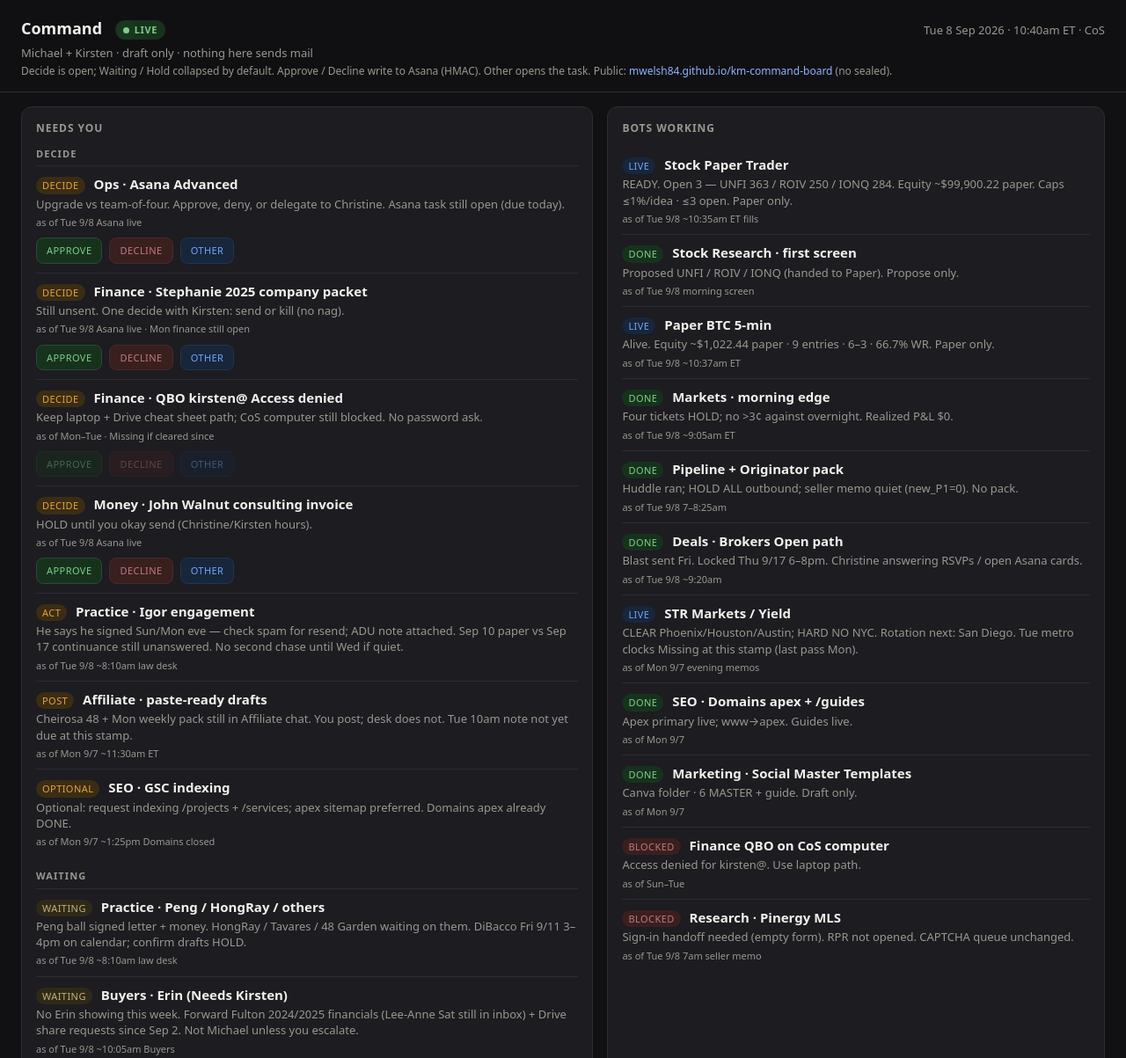
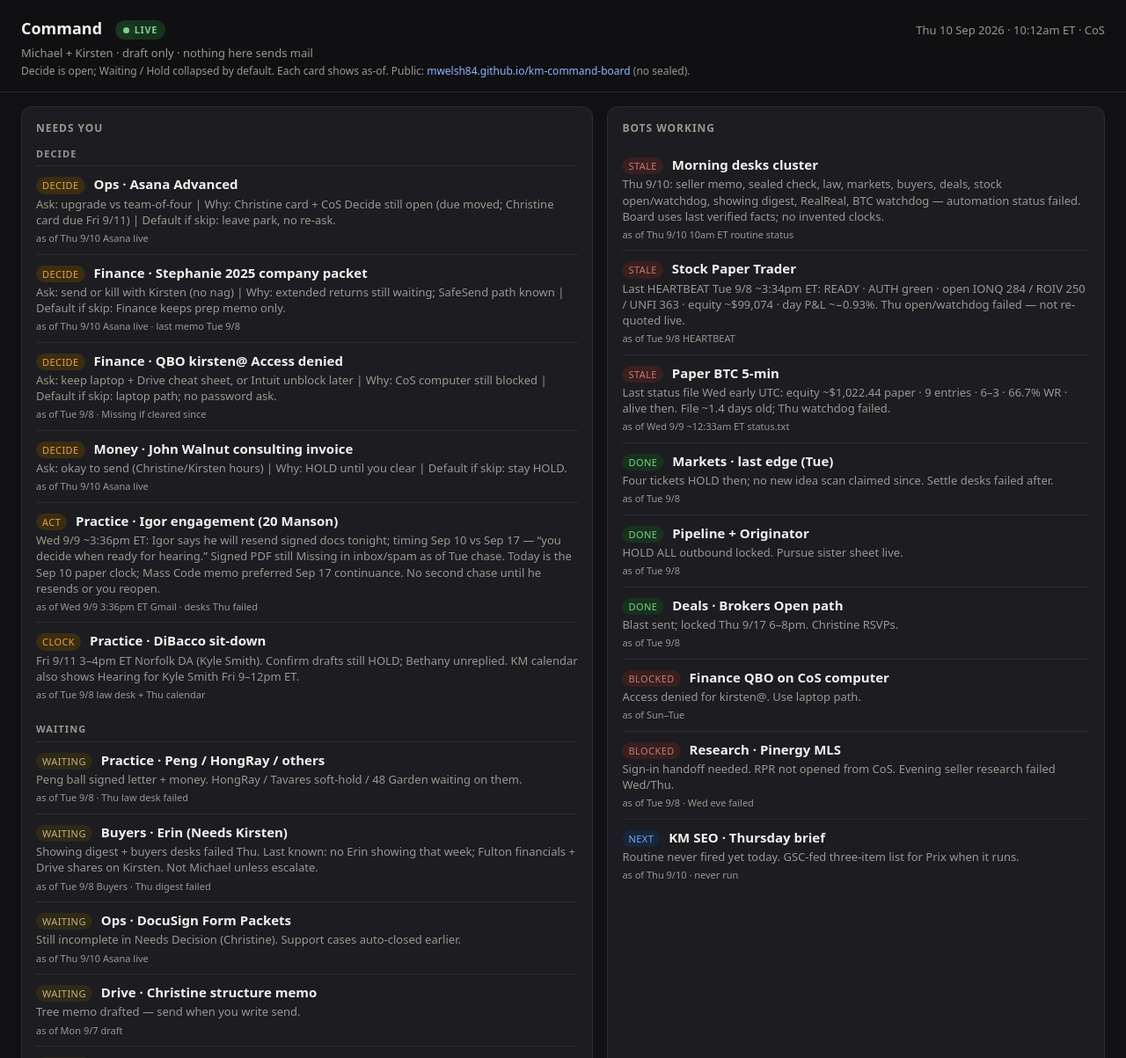
Before and after one commit to mwelsh84/km-command-board, a website: page index.html in a window 1280 px wide. Shown: the top 1203 px of the page at 88% size. Drawn offline with Linux system fonts and the light colour scheme.

Commit message:
Refresh Command board Thu 10 Sep 2026 10:12am ET
Public-safe board only (no sealed / no /workspace paths).

```diff
--- a/index.html
+++ b/index.html
@@ -6,7 +6,6 @@
   <title>Command · Live</title>
   <meta http-equiv="refresh" content="300" />
   <meta name="robots" content="noindex, nofollow, noarchive" />
-  <meta name="km-decide-api" content="/api/decide" />
   <style>
     :root {
       --bg: #111114; --card: #1c1c21; --line: #2c2c34; --text: #f2f1ec; --muted: #9a988e;
@@ -56,31 +55,16 @@
     .live-pill .dot { width: 7px; height: 7px; border-radius: 50%; background: var(--ok); box-shadow: 0 0 0 0 rgba(125,206,138,0.7); animation: pulse 2s infinite; }
     @keyframes pulse { 0% { box-shadow: 0 0 0 0 rgba(125,206,138,0.55); } 70% { box-shadow: 0 0 0 8px rgba(125,206,138,0); } 100% { box-shadow: 0 0 0 0 rgba(125,206,138,0); } }
 
-    .decide-actions { display: flex; flex-wrap: wrap; gap: 8px; margin-top: 10px; }
-    .decide-actions button {
-      font: inherit; font-size: 11px; letter-spacing: 0.04em; text-transform: uppercase;
-      border-radius: 8px; padding: 6px 11px; cursor: pointer; border: 1px solid var(--line);
-      background: #151518; color: var(--text);
-    }
-    .decide-actions button:hover:not(:disabled) { filter: brightness(1.12); }
-    .decide-actions button:disabled { opacity: 0.42; cursor: not-allowed; }
-    .decide-actions .approve { background: #17321c; color: var(--ok); border-color: #2a4a32; }
-    .decide-actions .decline { background: #3a1f1f; color: var(--hold); border-color: #4a2a2a; }
-    .decide-actions .other { background: #17263a; color: var(--run); border-color: #24364a; }
-    .decide-status { font-size: 12px; margin-top: 6px; color: var(--ok); }
-    .decide-status.err { color: var(--hold); }
-    .item.decided .decide-actions { opacity: 0.55; }
-
   </style>
 </head>
 <body>
   <header>
     <div class="header-row">
       <h1>Command <span class="live-pill"><span class="dot" aria-hidden="true"></span>Live</span></h1>
-      <div class="stamp">Tue 8 Sep 2026 · 10:40am ET · CoS</div>
+      <div class="stamp">Thu 10 Sep 2026 · 10:12am ET · CoS</div>
     </div>
     <div class="subtitle">Michael + Kirsten · draft only · nothing here sends mail</div>
-    <div class="hint">Decide is open; Waiting / Hold collapsed by default. Approve / Decline write to Asana (HMAC). Other opens the task. Public: <a href="https://mwelsh84.github.io/km-command-board/">mwelsh84.github.io/km-command-board</a> (no sealed).</div>
+    <div class="hint">Decide is open; Waiting / Hold collapsed by default. Each card shows as-of. Public: <a href="https://mwelsh84.github.io/km-command-board/">mwelsh84.github.io/km-command-board</a> (no sealed).</div>
   </header>
   <main>
     <section>
@@ -88,105 +72,103 @@
 
       <h3>Decide</h3>
       <div class="bucket">
-        <div class="item" data-task-gid="1218244286398772" data-asana-url="https://app.asana.com/1/1214552995115111/project/1215460449693075/task/1218244286398772" data-sig-approve="c3c6f9b581dd5edbc42c72b39ae90bdfacaefe7fd02e1bf3c1bb2bb7c92ee60b" data-sig-decline="2916f55fd2a85e0f29b89f1960c00b8542b9a2f56c5f085cee183713d273ce24" data-sig-other="28cc2083d5643a0e2bf304f852d990dbaf4651078c2c51414b87a62a003d34a4">
+        <div class="item">
           <span class="tag need">Decide</span>
           <span class="who">Ops · Asana Advanced</span>
-          <div class="why">Upgrade vs team-of-four. Approve, deny, or delegate to Christine. Asana task still open (due today).</div>
-          <div class="asof">as of Tue 9/8 Asana live</div>
+          <div class="why">Ask: upgrade vs team-of-four | Why: Christine card + CoS Decide still open (due moved; Christine card due Fri 9/11) | Default if skip: leave park, no re-ask.</div>
+          <div class="asof">as of Thu 9/10 Asana live</div>
         </div>
-        <div class="item" data-task-gid="1218244215193427" data-asana-url="https://app.asana.com/1/1214552995115111/project/1215460449693075/task/1218244215193427" data-sig-approve="fa20c60751578d07dced8956927d02628c95f7d5dd317371f30acd82795ab31c" data-sig-decline="3eb39f478116e3f54c0c30cf3ffe591850bd131c6d8fe61afcd9a5640a2d99ca" data-sig-other="05ada197a126f62eaa6b2dd82cd831e1db8da054684ff86e0452d6c50645246e">
+        <div class="item">
           <span class="tag need">Decide</span>
           <span class="who">Finance · Stephanie 2025 company packet</span>
-          <div class="why">Still unsent. One decide with Kirsten: send or kill (no nag).</div>
-          <div class="asof">as of Tue 9/8 Asana live · Mon finance still open</div>
+          <div class="why">Ask: send or kill with Kirsten (no nag) | Why: extended returns still waiting; SafeSend path known | Default if skip: Finance keeps prep memo only.</div>
+          <div class="asof">as of Thu 9/10 Asana live · last memo Tue 9/8</div>
         </div>
-        <div class="item" data-task-gid="" data-asana-url="" data-sig-approve="" data-sig-decline="" data-sig-other="">
+        <div class="item">
           <span class="tag need">Decide</span>
           <span class="who">Finance · QBO kirsten@ Access denied</span>
-          <div class="why">Keep laptop + Drive cheat sheet path; CoS computer still blocked. No password ask.</div>
-          <div class="asof">as of Mon–Tue · Missing if cleared since</div>
+          <div class="why">Ask: keep laptop + Drive cheat sheet, or Intuit unblock later | Why: CoS computer still blocked | Default if skip: laptop path; no password ask.</div>
+          <div class="asof">as of Tue 9/8 · Missing if cleared since</div>
         </div>
-        <div class="item" data-task-gid="1218244183839107" data-asana-url="https://app.asana.com/1/1214552995115111/project/1215460449693075/task/1218244183839107" data-sig-approve="46201256f75d2c4d3034c85831e87913c3fc2a0e16e316a60ef3574ee8769fa8" data-sig-decline="caf902824e0f9f94cfe506ee806f6f676d19bd460a67b1724f26adeb8a9d8ae4" data-sig-other="2e93d5b3c2a5d05e3f739ecbadb58aa1c573667f85d2f59474a1ac6a80b5ddc6">
+        <div class="item">
           <span class="tag need">Decide</span>
           <span class="who">Money · John Walnut consulting invoice</span>
-          <div class="why">HOLD until you okay send (Christine/Kirsten hours).</div>
-          <div class="asof">as of Tue 9/8 Asana live</div>
+          <div class="why">Ask: okay to send (Christine/Kirsten hours) | Why: HOLD until you clear | Default if skip: stay HOLD.</div>
+          <div class="asof">as of Thu 9/10 Asana live</div>
         </div>
         <div class="item">
           <span class="tag need">Act</span>
-          <span class="who">Practice · Igor engagement</span>
-          <div class="why">He says he signed Sun/Mon eve — check spam for resend; ADU note attached. Sep 10 paper vs Sep 17 continuance still unanswered. No second chase until Wed if quiet.</div>
-          <div class="asof">as of Tue 9/8 ~8:10am law desk</div>
+          <span class="who">Practice · Igor engagement (20 Manson)</span>
+          <div class="why">Wed 9/9 ~3:36pm ET: Igor says he will resend signed docs tonight; timing Sep 10 vs Sep 17 — “you decide when ready for hearing.” Signed PDF still Missing in inbox/spam as of Tue chase. Today is the Sep 10 paper clock; Mass Code memo preferred Sep 17 continuance. No second chase until he resends or you reopen.</div>
+          <div class="asof">as of Wed 9/9 3:36pm ET Gmail · desks Thu failed</div>
         </div>
         <div class="item">
-          <span class="tag need">Post</span>
-          <span class="who">Affiliate · paste-ready drafts</span>
-          <div class="why">Cheirosa 48 + Mon weekly pack still in Affiliate chat. You post; desk does not. Tue 10am note not yet due at this stamp.</div>
-          <div class="asof">as of Mon 9/7 ~11:30am ET</div>
-        </div>
-        <div class="item">
-          <span class="tag need">Optional</span>
-          <span class="who">SEO · GSC indexing</span>
-          <div class="why">Optional: request indexing /projects + /services; apex sitemap preferred. Domains apex already DONE.</div>
-          <div class="asof">as of Mon 9/7 ~1:25pm Domains closed</div>
+          <span class="tag need">Clock</span>
+          <span class="who">Practice · DiBacco sit-down</span>
+          <div class="why">Fri 9/11 3–4pm ET Norfolk DA (Kyle Smith). Confirm drafts still HOLD; Bethany unreplied. KM calendar also shows Hearing for Kyle Smith Fri 9–12pm ET.</div>
+          <div class="asof">as of Tue 9/8 law desk + Thu calendar</div>
         </div>
       </div>
-
 
       <h3>Waiting</h3>
       <div class="bucket">
         <div class="item">
           <span class="tag wait">Waiting</span>
           <span class="who">Practice · Peng / HongRay / others</span>
-          <div class="why">Peng ball signed letter + money. HongRay / Tavares / 48 Garden waiting on them. DiBacco Fri 9/11 3–4pm on calendar; confirm drafts HOLD.</div>
-          <div class="asof">as of Tue 9/8 ~8:10am law desk</div>
+          <div class="why">Peng ball signed letter + money. HongRay / Tavares soft-hold / 48 Garden waiting on them.</div>
+          <div class="asof">as of Tue 9/8 · Thu law desk failed</div>
         </div>
         <div class="item">
           <span class="tag wait">Waiting</span>
           <span class="who">Buyers · Erin (Needs Kirsten)</span>
-          <div class="why">No Erin showing this week. Forward Fulton 2024/2025 financials (Lee-Anne Sat still in inbox) + Drive share requests since Sep 2. Not Michael unless you escalate.</div>
-          <div class="asof">as of Tue 9/8 ~10:05am Buyers</div>
+          <div class="why">Showing digest + buyers desks failed Thu. Last known: no Erin showing that week; Fulton financials + Drive shares on Kirsten. Not Michael unless escalate.</div>
+          <div class="asof">as of Tue 9/8 Buyers · Thu digest failed</div>
         </div>
         <div class="item">
           <span class="tag wait">Waiting</span>
           <span class="who">Ops · DocuSign Form Packets</span>
-          <div class="why">Still open in Needs Decision (Christine + Kirsten cards). Support cases auto-closed earlier.</div>
-          <div class="asof">as of Tue 9/8 Asana live</div>
+          <div class="why">Still incomplete in Needs Decision (Christine). Support cases auto-closed earlier.</div>
+          <div class="asof">as of Thu 9/10 Asana live</div>
         </div>
         <div class="item">
           <span class="tag wait">Waiting</span>
           <span class="who">Drive · Christine structure memo</span>
           <div class="why">Tree memo drafted — send when you write send.</div>
-          <div class="asof">as of Mon 9/7 ~2:08pm draft</div>
+          <div class="asof">as of Mon 9/7 draft</div>
         </div>
         <div class="item">
           <span class="tag wait">Waiting</span>
           <span class="who">Deals · Brokers Open Christine cards</span>
-          <div class="why">Event locked Thu 9/17 6–8pm. Agent blast already sent Fri. Asana Email Blast + Confirm Date + Guest List still OPEN (board lag; due moved to 9/9). RSVPs: Glovsky, Aurora, Witter-Aladesanmi.</div>
-          <div class="asof">as of Tue 9/8 ~9:20am Deals</div>
+          <div class="why">Event locked Thu 9/17 6–8pm. Agent blast already sent. Christine answering RSVPs; open Asana cards may lag.</div>
+          <div class="asof">as of Tue 9/8 Deals · Thu deals desk failed</div>
         </div>
       </div>
-
 
       <details class="hold-group">
         <summary>Hold (collapsed) · intentional / do not re-ask</summary>
         <div class="item">
           <span class="tag hold">Hold</span>
           <span class="who">Originator · HOLD ALL</span>
-          <div class="why">No outbound. Lowell Fri 9/11 10am attend-only if you reopen. Chen To: Missing. Pipeline quiet; new_P1=0.</div>
-          <div class="asof">as of Tue 9/8 8:25am pipeline · Michael Hold all 9/7</div>
+          <div class="why">No outbound (Michael 9/7). Lowell Fri 9/11 10am attend-only if you reopen. Chen To: Missing locked.</div>
+          <div class="asof">as of Tue 9/8 pipeline · Thu origination missed</div>
         </div>
         <div class="item">
           <span class="tag hold">Hold</span>
           <span class="who">Markets · live tickets</span>
-          <div class="why">Alcaraz / Sabalenka / Seahawks / Chargers HOLD. Book mid MTM +$4.61. Hard kills today: Sabalenka–Noskova 11:30am; Alcaraz–Shelton ~7pm. No LIVE KILL.</div>
-          <div class="asof">as of Tue 9/8 ~9:05am Markets</div>
+          <div class="why">Last settle note Tue 9/8: Sabalenka SF next; Alcaraz QF Shelton that night; Seahawks Wed 9/9; Chargers Sun 9/13. Actual realized P&amp;L $0 then. Wed–Thu markets settle desks failed — do not invent finals.</div>
+          <div class="asof">as of Tue 9/8 Markets · Thu note failed</div>
         </div>
         <div class="item">
           <span class="tag hold">Hold</span>
           <span class="who">Practice · Manson strategy / DiBacco drafts</span>
-          <div class="why">Manson HOLD until you ask. DiBacco confirm drafts hold; Bethany unreplied.</div>
-          <div class="asof">as of Tue 9/8 ~8:10am</div>
+          <div class="why">Manson strategy HOLD until you ask. DiBacco confirm drafts hold.</div>
+          <div class="asof">as of Tue 9/8</div>
+        </div>
+        <div class="item">
+          <span class="tag hold">Hold</span>
+          <span class="who">Affiliate desk</span>
+          <div class="why">Routines paused. Paste-ready drafts stay in Affiliate chat if you still want to post.</div>
+          <div class="asof">as of Tue 9/8 pause</div>
         </div>
       </details>
 
@@ -196,58 +178,40 @@
       <h2>Bots working</h2>
 
       <div class="item">
-        <span class="tag run">Live</span>
+        <span class="tag hold">Stale</span>
+        <span class="who">Morning desks cluster</span>
+        <div class="why">Thu 9/10: seller memo, sealed check, law, markets, buyers, deals, stock open/watchdog, showing digest, RealReal, BTC watchdog — automation status failed. Board uses last verified facts; no invented clocks.</div>
+        <div class="asof">as of Thu 9/10 10am ET routine status</div>
+      </div>
+      <div class="item">
+        <span class="tag hold">Stale</span>
         <span class="who">Stock Paper Trader</span>
-        <div class="why">READY. Open 3 — UNFI 363 / ROIV 250 / IONQ 284. Equity ~$99,900.22 paper. Caps ≤1%/idea · ≤3 open. Paper only.</div>
-        <div class="asof">as of Tue 9/8 ~10:35am ET fills</div>
+        <div class="why">Last HEARTBEAT Tue 9/8 ~3:34pm ET: READY · AUTH green · open IONQ 284 / ROIV 250 / UNFI 363 · equity ~$99,074 · day P&amp;L ~−0.93%. Thu open/watchdog failed — not re-quoted live.</div>
+        <div class="asof">as of Tue 9/8 HEARTBEAT</div>
+      </div>
+      <div class="item">
+        <span class="tag hold">Stale</span>
+        <span class="who">Paper BTC 5-min</span>
+        <div class="why">Last status file Wed early UTC: equity ~$1,022.44 paper · 9 entries · 6–3 · 66.7% WR · alive then. File ~1.4 days old; Thu watchdog failed.</div>
+        <div class="asof">as of Wed 9/9 ~12:33am ET status.txt</div>
       </div>
       <div class="item">
         <span class="tag ok">Done</span>
-        <span class="who">Stock Research · first screen</span>
-        <div class="why">Proposed UNFI / ROIV / IONQ (handed to Paper). Propose only.</div>
-        <div class="asof">as of Tue 9/8 morning screen</div>
-      </div>
-      <div class="item">
-        <span class="tag run">Live</span>
-        <span class="who">Paper BTC 5-min</span>
-        <div class="why">Alive. Equity ~$1,022.44 paper · 9 entries · 6–3 · 66.7% WR. Paper only.</div>
-        <div class="asof">as of Tue 9/8 ~10:37am ET</div>
+        <span class="who">Markets · last edge (Tue)</span>
+        <div class="why">Four tickets HOLD then; no new idea scan claimed since. Settle desks failed after.</div>
+        <div class="asof">as of Tue 9/8</div>
       </div>
       <div class="item">
         <span class="tag ok">Done</span>
-        <span class="who">Markets · morning edge</span>
-        <div class="why">Four tickets HOLD; no &gt;3¢ against overnight. Realized P&amp;L $0.</div>
-        <div class="asof">as of Tue 9/8 ~9:05am ET</div>
-      </div>
-      <div class="item">
-        <span class="tag ok">Done</span>
-        <span class="who">Pipeline + Originator pack</span>
-        <div class="why">Huddle ran; HOLD ALL outbound; seller memo quiet (new_P1=0). No pack.</div>
-        <div class="asof">as of Tue 9/8 7–8:25am</div>
+        <span class="who">Pipeline + Originator</span>
+        <div class="why">HOLD ALL outbound locked. Pursue sister sheet live.</div>
+        <div class="asof">as of Tue 9/8</div>
       </div>
       <div class="item">
         <span class="tag ok">Done</span>
         <span class="who">Deals · Brokers Open path</span>
-        <div class="why">Blast sent Fri. Locked Thu 9/17 6–8pm. Christine answering RSVPs / open Asana cards.</div>
-        <div class="asof">as of Tue 9/8 ~9:20am</div>
-      </div>
-      <div class="item">
-        <span class="tag run">Live</span>
-        <span class="who">STR Markets / Yield</span>
-        <div class="why">CLEAR Phoenix/Houston/Austin; HARD NO NYC. Rotation next: San Diego. Tue metro clocks Missing at this stamp (last pass Mon).</div>
-        <div class="asof">as of Mon 9/7 evening memos</div>
-      </div>
-      <div class="item">
-        <span class="tag ok">Done</span>
-        <span class="who">SEO · Domains apex + /guides</span>
-        <div class="why">Apex primary live; www→apex. Guides live.</div>
-        <div class="asof">as of Mon 9/7</div>
-      </div>
-      <div class="item">
-        <span class="tag ok">Done</span>
-        <span class="who">Marketing · Social Master Templates</span>
-        <div class="why">Canva folder · 6 MASTER + guide. Draft only.</div>
-        <div class="asof">as of Mon 9/7</div>
+        <div class="why">Blast sent; locked Thu 9/17 6–8pm. Christine RSVPs.</div>
+        <div class="asof">as of Tue 9/8</div>
       </div>
       <div class="item">
         <span class="tag hold">Blocked</span>
@@ -258,8 +222,14 @@
       <div class="item">
         <span class="tag hold">Blocked</span>
         <span class="who">Research · Pinergy MLS</span>
-        <div class="why">Sign-in handoff needed (empty form). RPR not opened. CAPTCHA queue unchanged.</div>
-        <div class="asof">as of Tue 9/8 7am seller memo</div>
+        <div class="why">Sign-in handoff needed. RPR not opened from CoS. Evening seller research failed Wed/Thu.</div>
+        <div class="asof">as of Tue 9/8 · Wed eve failed</div>
+      </div>
+      <div class="item">
+        <span class="tag run">Next</span>
+        <span class="who">KM SEO · Thursday brief</span>
+        <div class="why">Routine never fired yet today. GSC-fed three-item list for Prix when it runs.</div>
+        <div class="asof">as of Thu 9/10 · never run</div>
       </div>
 
     </section>
@@ -270,24 +240,31 @@
 
       <div class="item">
         <span class="tag doc">Doc</span>
+        <span class="who">Stephanie 2025 extended returns prep memo</span>
+        <div class="by">KM Finance / CoS</div>
+        <div class="why">Prep + SafeSend steps. File on CoS computer (ask Michael).</div>
+        <div class="asof">as of Tue 9/8</div>
+      </div>
+      <div class="item">
+        <span class="tag doc">Doc</span>
         <span class="who">Stock Research propose pack — 2026-09-08</span>
         <div class="by">Stock Research</div>
         <div class="why">UNFI / ROIV / IONQ long ideas. File on CoS computer (ask Michael).</div>
-        <div class="asof">as of Tue 9/8 morning</div>
+        <div class="asof">as of Tue 9/8</div>
       </div>
       <div class="item">
         <span class="tag doc">Doc</span>
         <span class="who">Markets live edge — four tickets</span>
         <div class="by">Markets</div>
         <div class="why">HOLD pack + MTM. File on CoS computer (ask Michael).</div>
-        <div class="asof">as of Tue 9/8 ~9:05am</div>
+        <div class="asof">as of Tue 9/8</div>
       </div>
       <div class="item">
         <span class="tag doc">Doc</span>
         <span class="who">Christine · KM Drive structure memo (tree draft)</span>
         <div class="by">CoS</div>
         <div class="why">Draft ready — send when Michael says send. File on CoS computer.</div>
-        <div class="asof">as of Mon 9/7 ~2:08pm</div>
+        <div class="asof">as of Mon 9/7</div>
       </div>
       <div class="item">
         <span class="tag doc">Doc</span>
@@ -322,12 +299,18 @@
         <span class="who">STR Desk Metro Tracker</span>
         <div class="by">STR Markets / Yield</div>
         <div class="why"><a href="https://docs.google.com/spreadsheets/d/1zmVg9HBncs977zSOjzLnHXexIOFUCdEwZp0dsYc2eIc/edit" target="_blank" rel="noopener">Open sheet</a></div>
-        <div class="asof">as of Mon 9/7</div>
+        <div class="asof">as of Mon–Tue memos</div>
+      </div>
+      <div class="item">
+        <span class="tag doc">Doc</span>
+        <span class="who">KM IG DM CRM sheet</span>
+        <div class="by">Christine / Prix</div>
+        <div class="why"><a href="https://docs.google.com/spreadsheets/d/14Eyz1c4hE-xW1AGShIymFuDhHFwe-D42QEm9rlACU3E/edit" target="_blank" rel="noopener">Open sheet</a></div>
+        <div class="asof">as of Tue 9/8</div>
       </div>
 
     </section>
   </div>
-  <footer>Opens on CoS computer and via Shared Drive / GitHub Pages for Kirsten. CoS refreshes after morning desks and when you ask. Approve / Decline comment + complete the Asana Decide task. Nothing on this page sends mail. Sealed facts stay off this public copy.</footer>
-  <script src="decide-board.js"></script>
+  <footer>Opens on CoS computer and via Shared Drive / GitHub Pages for Kirsten. CoS refreshes after morning desks and when you ask. Nothing on this page sends mail. Sealed facts stay off this public copy.</footer>
 </body>
 </html>
```
